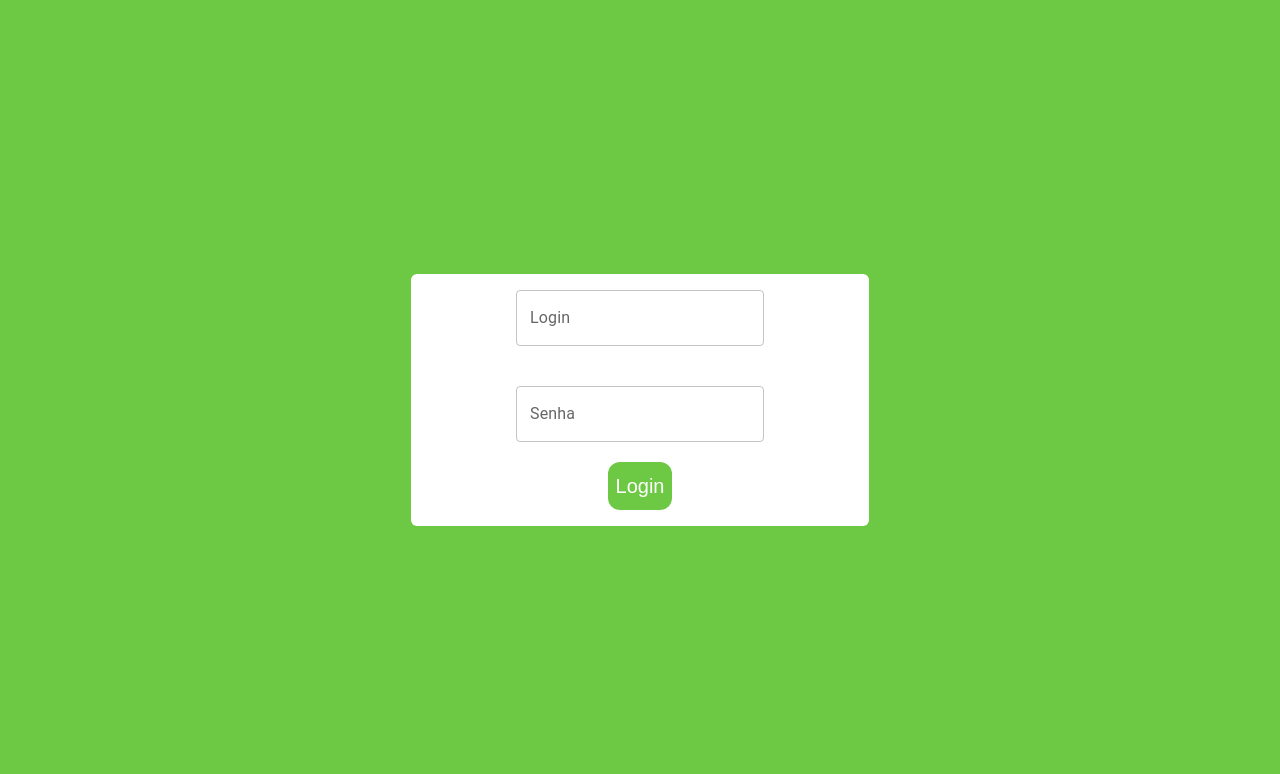
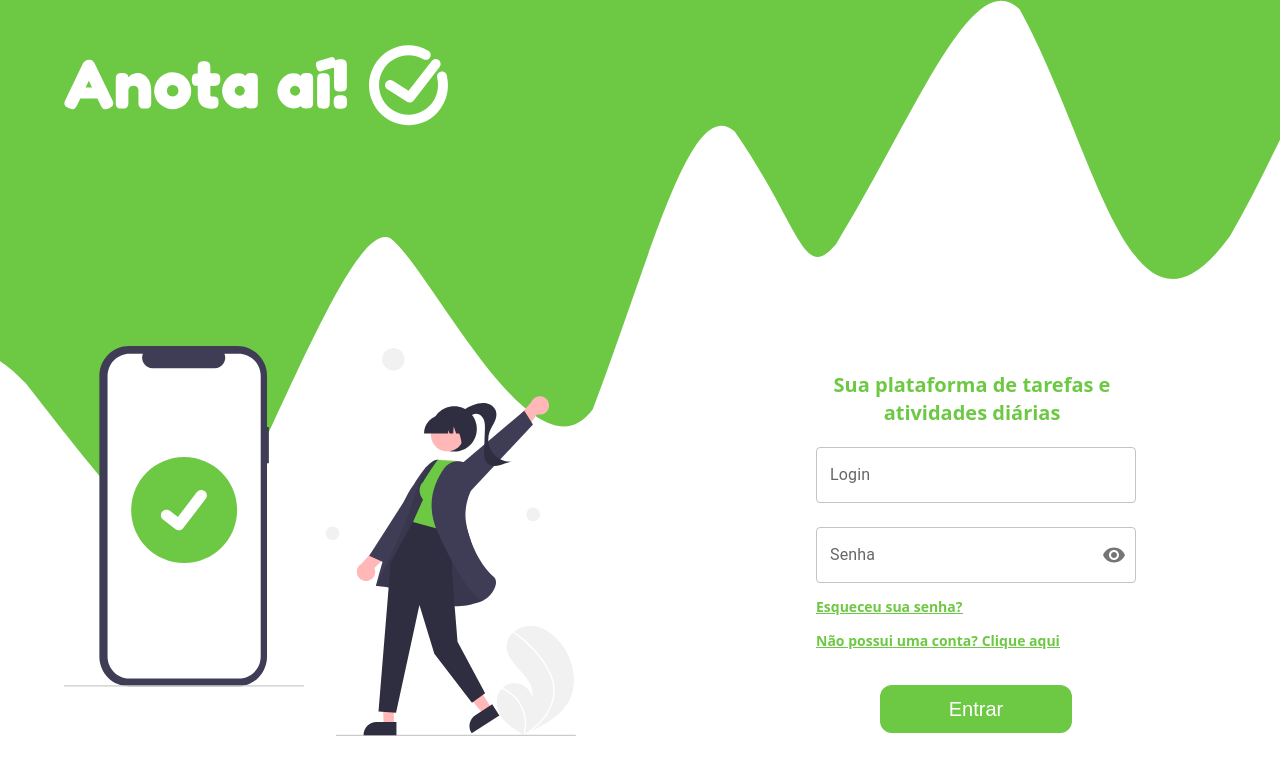
Before and after one commit to vitorcont/ativy-challenge, a React (Vite) app in the folder dashboard/: page / in a window 1280 px wide. Shown: the top 774 px of the page. Built offline with nearby package versions, Linux system fonts and the light colour scheme; no server answers.

Commit message:
style: changed login screen appearence

```diff
--- a/dashboard/src/components/elements/Background/Background.tsx
+++ b/dashboard/src/components/elements/Background/Background.tsx
@@ -13,7 +13,7 @@ const Background = (props: IBackgroundProps) => {
       w-screen
       h-screen
       bg-primary
-			overflow-scroll
+			overflow-y-hidden
       ${props.className}
       `}
 		>
--- a/dashboard/src/components/elements/Input/Input.tsx
+++ b/dashboard/src/components/elements/Input/Input.tsx
@@ -1,4 +1,6 @@
 import {
+	IconButton,
+	InputAdornment,
 	StandardTextFieldProps,
 	TextField,
 	TextFieldProps,
@@ -11,14 +13,25 @@ import { DayNumbers } from "luxon";
 import { useState } from "react";
 import dayjs, { Dayjs } from "dayjs";
 import { fromFormatToFormat } from "@portal/utils/date";
+import { VisibilityOff, Visibility } from "@mui/icons-material";
 
 export interface IInputProps extends StandardTextFieldProps {
 	onChangeText: (value: string) => void;
 	dateInput?: boolean;
+	password?: boolean;
 }
 
 const Input = (props: IInputProps) => {
-	const [value, setValue] = useState<Dayjs | null>(null);
+	const [passwordVisible, setPasswordVisible] = useState(false);
+
+	const getKeyboardType = () => {
+		if (props.password) {
+			return passwordVisible ? "text" : "password";
+		}
+
+		return props.type;
+	};
+
 	return (
 		<>
 			{props.dateInput ? (
@@ -50,11 +63,31 @@ const Input = (props: IInputProps) => {
 				</LocalizationProvider>
 			) : (
 				<TextField
+					variant="outlined"
+					className={`bg-black ${props.className}`}
+					type={getKeyboardType()}
 					onChange={(event) => {
 						props.onChangeText(event.target.value);
 						if (props.onChange) {
 							props.onChange(event);
 						}
+					}}
+					InputProps={{
+						...(props.password
+							? {
+									endAdornment: (
+										<InputAdornment position="end">
+											<IconButton
+												aria-label="toggle password visibility"
+												onClick={() => setPasswordVisible(!passwordVisible)}
+												edge="end"
+											>
+												{passwordVisible ? <VisibilityOff /> : <Visibility />}
+											</IconButton>
+										</InputAdornment>
+									),
+							  }
+							: { ...props.InputProps }),
 					}}
 					{...props}
 				/>
--- /dev/null
+++ b/dashboard/src/components/modules/IconBackground/IconBackground.tsx
@@ -0,0 +1,30 @@
+import { Background } from "@portal/components/elements";
+import React from "react";
+import WavesIcon from "@portal/assets/svg/ic_background.svg";
+import PersonIcon from "@portal/assets/svg/ic_person.svg";
+import AppIcon from "@portal/assets/svg/ic_logo.svg";
+
+export interface IIconBackgroundProps {
+	children: React.ReactNode;
+	className?: string;
+}
+
+const IconBackground = (props: IIconBackgroundProps) => {
+	return (
+		<div className="overflow-y-hidden w-screen h-screen bg-primary">
+			<Background className={`absolute z-50 bg-transparent ${props.className}`}>
+				{props.children}
+			</Background>
+			<img src={AppIcon} className="absolute w-[30%] top-[5%] left-[5%] z-1" />
+			<div className="absolute h-[100%] overflow-y-hidden">
+				<img src={WavesIcon} className="w-screen z-1 " />
+			</div>
+			<img
+				src={PersonIcon}
+				className="absolute w-[40%] left-[5%] bottom-[8%] z-1"
+			/>
+		</div>
+	);
+};
+
+export default IconBackground;
--- a/dashboard/src/components/modules/index.tsx
+++ b/dashboard/src/components/modules/index.tsx
@@ -1 +1,2 @@
 export { default as InputForm } from "./InputForm/InputForm";
+export { default as IconBackground } from "./IconBackground/IconBackground";
--- a/dashboard/src/pages/Auth/Login/Login.tsx
+++ b/dashboard/src/pages/Auth/Login/Login.tsx
@@ -1,16 +1,14 @@
-import { useEffect, useState } from "react";
-import ToastService from "@portal/services/toast";
-import { Background, Button, Input } from "@portal/components";
+import { useState } from "react";
+import { Button, IconBackground, Input } from "@portal/components";
 import { useDispatch } from "react-redux";
 import { authenticate } from "@portal/redux/Auth/actions";
-import { useHistory } from "react-router-dom";
+import { Link, useHistory } from "react-router-dom";
 
 const Login = () => {
 	const [form, setForm] = useState({
 		email: "",
 		password: "",
 	});
-	const history = useHistory();
 	const dispatch = useDispatch();
 
 	const onSubmit = () => {
@@ -18,9 +16,12 @@ const Login = () => {
 	};
 
 	return (
-		<Background className="items-center justify-center">
-			<div className="bg-white w-1/3 place-items-center p-4 rounded-md">
-				<div>
+		<IconBackground className="items-end justify-end">
+			<div className=" w-1/4 flex flex-col items-center place-items-center p-4 rounded-md mb-[4%] mr-[10%]">
+				<p className="text-primary text-center font-sans bold font-semibold text-xl mr-2">
+					Sua plataforma de tarefas e atividades diárias
+				</p>
+				<div className="w-[100%]">
 					<Input
 						value={form.email}
 						onChangeText={(value) => setForm({ ...form, email: value })}
@@ -28,17 +29,30 @@ const Login = () => {
 						className="w-[100%] mb-9"
 					/>
 				</div>
-				<div className="pt-10">
+				<div className="pt-6 w-[100%]">
 					<Input
 						value={form.password}
 						onChangeText={(value) => setForm({ ...form, password: value })}
 						label="Senha"
 						className="w-[100%]"
+						password
 					/>
 				</div>
-				<Button label="Login" onPress={onSubmit} />
+				<div className="w-[100%]">
+					<Link to="/">
+						<p className="text-primary underline font-sans bold font-semibold text-sm">
+							Esqueceu sua senha?
+						</p>
+					</Link>
+					<Link to="/">
+						<p className="text-primary underline font-sans bold font-semibold text-sm">
+							Não possui uma conta? Clique aqui
+						</p>
+					</Link>
+				</div>
+				<Button className="w-[60%]" label="Entrar" onPress={onSubmit} />
 			</div>
-		</Background>
+		</IconBackground>
 	);
 };
 
```
Also changed, not shown: dashboard/src/assets/svg/ic_background.svg (added), dashboard/src/assets/svg/ic_person.svg (added).
